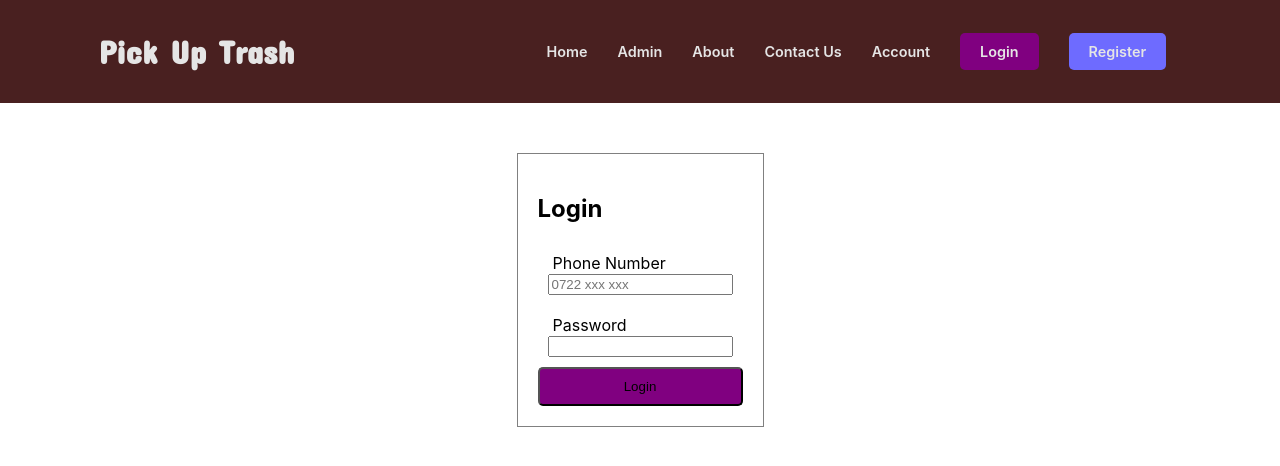
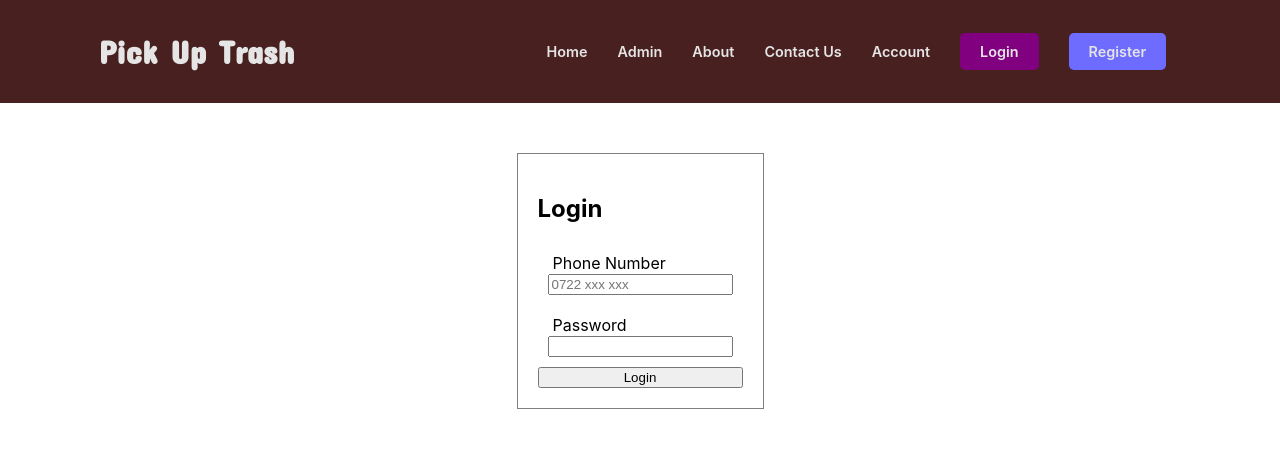
Before and after one commit to kiborgok/pick-up-trash, a React (Create React App) app: page /login in a window 1280 px wide. Shown: the top 466 px of the page. Built offline with nearby package versions, Linux system fonts and the light colour scheme.

Commit message:
patch:created login page

```diff
--- a/src/components/login/LoginPage.jsx
+++ b/src/components/login/LoginPage.jsx
@@ -13,7 +13,7 @@
             <label>Password</label><br/>
             <input type="password" />
           </div>
-        <button type='submit' className='login-btn'>Login</button>
+        <button type='submit' className='login-submit-btn'>Login</button>
         </form>
       </div>
     );
```
